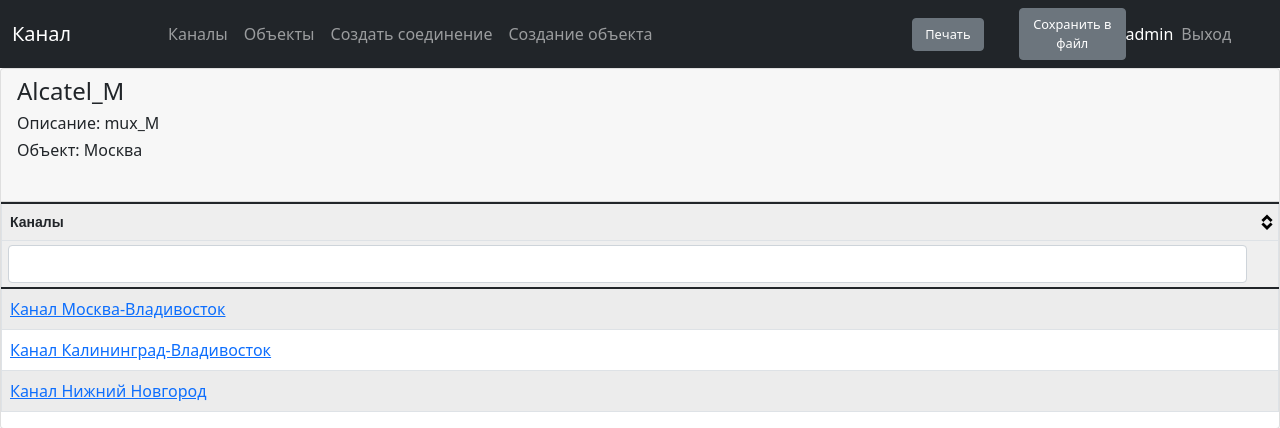
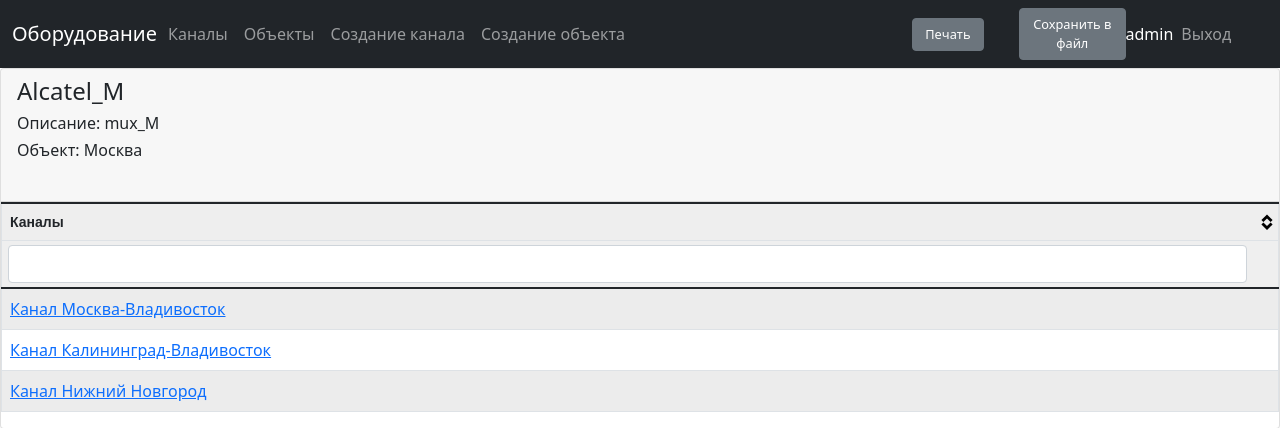
Before and after one commit to dioptrium/challel_scheme, a Django app: page /scheme/18/equipment_detail_view in a window 1280 px wide. Shown: the top 428 px of the page. Run offline with Django 4.2, Linux system fonts and the light colour scheme; a user stored in the database is signed in; data comes from the database, SQL or seed files in the repository; both versions use the stored data as it was after the commit; some libraries are stand-ins or nearby versions.

Commit message:
сщььше

```diff
--- a/base/main/templates/main/index.html
+++ b/base/main/templates/main/index.html
@@ -35,7 +35,7 @@
             <a class="nav-link" href="{% url 'url_locations' %}">Объекты</a>
           </li>
           <li class="nav-item">
-            <a class="nav-link" href="{% url 'url_create_channel' %}">Создать соединение</a>
+            <a class="nav-link" href="{% url 'url_create_channel' %}">Создание канала</a>
           </li>
           <li class="nav-item">
             <a class="nav-link" href="{% url 'url_create_location' %}">Создание объекта</a>
--- a/base/scheme/templates/scheme/channel_detail_view.html
+++ b/base/scheme/templates/scheme/channel_detail_view.html
@@ -5,6 +5,7 @@
 {% block content %}
 
 <div class="card ">
+
     <div class="card-header">
         <h4>{{channel_detail.channel_name}}</h4>
         <h6>Прохождение: <b>{{channel_detail.object_a}} - {{channel_detail.object_b}}</b></h6>
@@ -30,7 +31,8 @@
     </table>
     <div>
         <a href="{% url 'url_update_channel' channel_detail.id %}" class="btn btn-primary active" role="button" aria-pressed="true">Изменить</a>
-    </div> -->
+    </div>
+
 </div>
 {% endblock%}
 
--- a/base/scheme/templates/scheme/create_equipment.html
+++ b/base/scheme/templates/scheme/create_equipment.html
@@ -3,7 +3,6 @@
 
 
 {% block content %}
-gfh
 <div>
     </table>
     <form method='POST'>
--- a/base/scheme/templates/scheme/delete_location.html
+++ b/base/scheme/templates/scheme/delete_location.html
@@ -11,6 +11,6 @@
         <button type="submit" class="btn btn-danger btn-sm active ">Удалить объект</button>
     </div>
     </form>
-
+</div>
 
 {% endblock%}
--- a/base/scheme/templates/scheme/equipment_detail_view.html
+++ b/base/scheme/templates/scheme/equipment_detail_view.html
@@ -1,6 +1,6 @@
 {% extends 'main/index.html' %}
 
-{% block title %} Канал {% endblock %}
+{% block title %} Оборудование {% endblock %}
 
 {% block content %}
 
```
Also changed, not shown: base/scheme/templates/scheme/channels.html (+8 -1 lines), base/scheme/templates/scheme/create_channel.html (+4 -3 lines), base/scheme/templates/scheme/create_location.html (+4 -3 lines), base/scheme/templates/scheme/update_location.html (+6 -7 lines), base/db.sqlite3.
